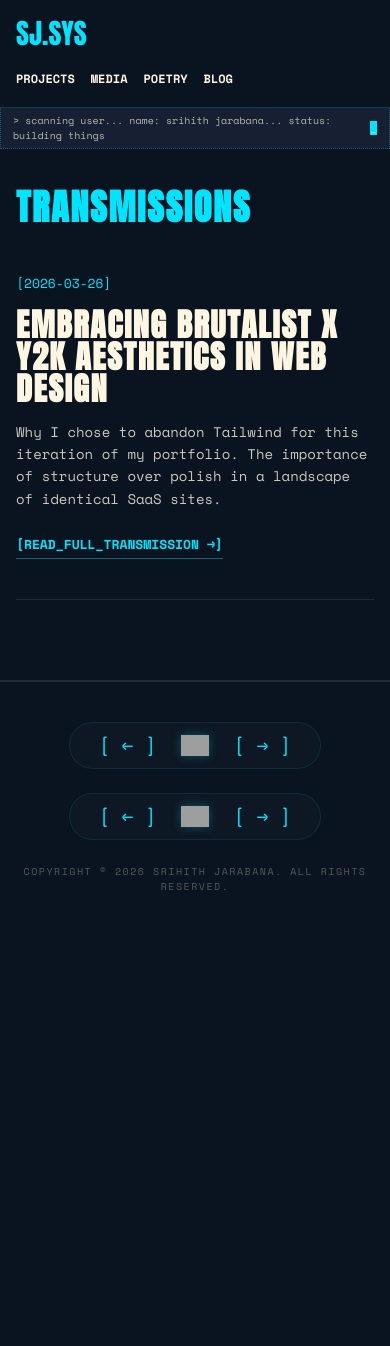
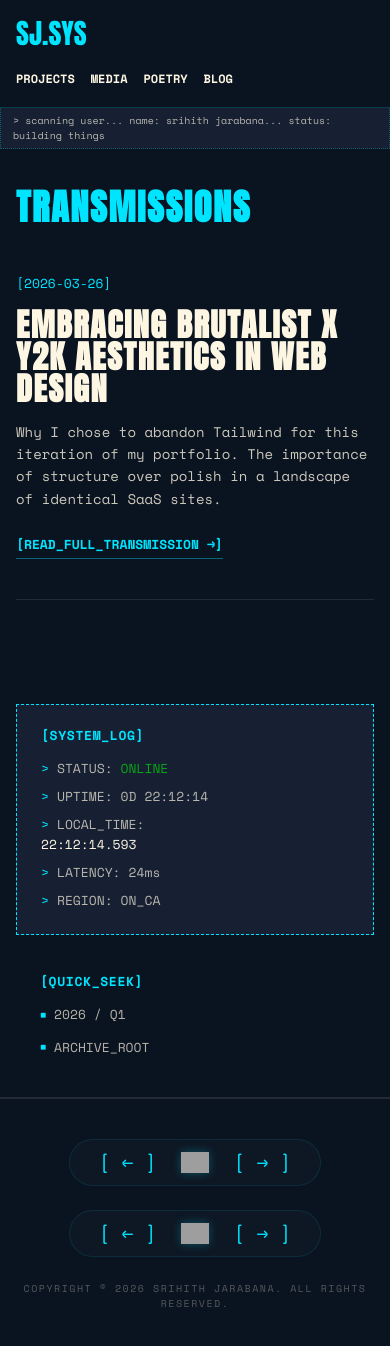
Before and after one commit to 12g3nd/12g3nd.github.io, a React (Vite) app: page /blog in a window 390 px wide. Shown: the top 1346 px of the page. Before the commit the page ends 934 px from the top, so only its background shows below. Built offline with nearby package versions, Linux system fonts and the light colour scheme; grey boxes are pictures that could not be loaded.

Commit message:
feat: implement brutalist system sidebar on blog page with live uptime

```diff
--- /dev/null
+++ b/src/pages/Blog.css
@@ -0,0 +1,160 @@
+.blog-layout {
+  display: flex;
+  gap: 4rem;
+  align-items: flex-start;
+  margin-top: 3rem;
+}
+
+.blog-feed {
+  flex: 1 1 0%;
+  max-width: 800px;
+}
+
+.blog-post {
+  border-bottom: 1px solid rgba(253, 246, 227, 0.1);
+  padding-bottom: 2.5rem;
+  margin-bottom: 2.5rem;
+  position: relative;
+}
+
+.post-date {
+  color: var(--accent-primary);
+  font-family: var(--font-mono);
+  font-size: 13px;
+  display: block;
+  margin-bottom: 1rem;
+}
+
+.post-title {
+  font-size: 2rem;
+  margin: 0 0 1rem 0;
+  font-family: var(--font-display);
+  color: var(--text-primary);
+}
+
+.post-abstract {
+  font-size: 14px;
+  font-family: var(--font-mono);
+  color: rgba(253, 246, 227, 0.8);
+  line-height: 1.6;
+}
+
+.post-link {
+  display: inline-block;
+  margin-top: 1.5rem;
+  color: var(--accent-primary);
+  font-family: var(--font-mono);
+  font-size: 13px;
+  font-weight: bold;
+  border-bottom: 1px solid rgba(0, 229, 255, 0.4);
+  padding-bottom: 4px;
+  transition: all 0.15s ease;
+  text-decoration: none;
+}
+
+.post-link:hover {
+  border-color: var(--accent-primary);
+  color: var(--text-primary);
+}
+
+.blog-sidebar {
+  width: 300px;
+  flex-shrink: 0;
+  position: sticky;
+  top: 100px;
+  display: flex;
+  flex-direction: column;
+  gap: 2.5rem;
+}
+
+.system-log-box {
+  border: 1px dashed var(--accent-primary);
+  padding: 1.5rem;
+  background-color: var(--bg-surface);
+}
+
+.system-log-box h4, .sidebar-section h4 {
+  color: var(--accent-primary);
+  font-size: 13px;
+  margin-bottom: 1rem;
+  font-family: var(--font-mono);
+  text-transform: uppercase;
+}
+
+.sidebar-section {
+  padding: 0 1.5rem;
+}
+
+.system-log-box ul {
+  list-style: none;
+  padding: 0;
+  margin: 0;
+  font-size: 13px;
+  color: rgba(253, 246, 227, 0.7);
+  font-family: var(--font-mono);
+  display: flex;
+  flex-direction: column;
+  gap: 0.5rem;
+}
+
+.system-log-box ul li span:not(.blink-text):not(.time-display) {
+  color: var(--accent-primary);
+}
+
+.time-display {
+  color: var(--text-primary);
+}
+
+.status-online {
+  color: #0f0;
+}
+
+.blink-text {
+  animation: blink 2s linear infinite;
+}
+
+@keyframes blink {
+  0%, 49% { opacity: 1; }
+  50%, 100% { opacity: 0; }
+}
+
+.quick-seek-list {
+  list-style: none;
+  padding: 0;
+  margin: 0;
+  font-size: 13px;
+  color: rgba(253, 246, 227, 0.7);
+  font-family: var(--font-mono);
+  display: flex;
+  flex-direction: column;
+  gap: 0.8rem;
+}
+
+.quick-seek-list li a {
+  display: flex;
+  align-items: center;
+  gap: 0.5rem;
+  cursor: pointer;
+  transition: color 0.15s ease;
+  color: inherit;
+  text-decoration: none;
+}
+
+.quick-seek-list li a:hover {
+  color: var(--text-primary);
+}
+
+.seek-bullet {
+  color: var(--accent-primary);
+  font-size: 10px;
+}
+
+@media (max-width: 900px) {
+  .blog-layout {
+    flex-direction: column;
+  }
+  .blog-sidebar {
+    width: 100%;
+    position: static;
+  }
+}
--- a/src/pages/Blog.tsx
+++ b/src/pages/Blog.tsx
@@ -1,14 +1,44 @@
+import { useState, useEffect } from 'react';
+import { Link } from 'react-router-dom';
 import PageTransition from '../components/PageTransition';
-import { Link } from 'react-router-dom';
+import './Blog.css';
 
 export default function Blog() {
+  const [uptime, setUptime] = useState(0);
+  const [timeStr, setTimeStr] = useState('');
+
+  useEffect(() => {
+    // System Birthdate (March 27, 2026)
+    const birthDate = new Date('2026-03-27T00:00:00').getTime();
+
+    const interval = setInterval(() => {
+      const diff = Math.floor((Date.now() - birthDate) / 1000);
+      setUptime(Math.max(0, diff));
+
+      const now = new Date();
+      setTimeStr(now.toLocaleTimeString('en-US', { hour12: false, hour: '2-digit', minute: '2-digit', second: '2-digit' }) + '.' + now.getMilliseconds().toString().padStart(3, '0'));
+    }, 47);
+    return () => clearInterval(interval);
+  }, []);
+
+  const formatUptime = (seconds: number) => {
+    const d = Math.floor(seconds / (3600 * 24));
+    const h = Math.floor((seconds % (3600 * 24)) / 3600).toString().padStart(2, '0');
+    const m = Math.floor((seconds % 3600) / 60).toString().padStart(2, '0');
+    const s = (seconds % 60).toString().padStart(2, '0');
+    return `${d}D ${h}:${m}:${s}`;
+  };
+
   return (
     <PageTransition>
       <section className="section">
         <div className="section-header">
           <h2>TRANSMISSIONS</h2>
         </div>
-        <div style={{ marginTop: '3rem', maxWidth: '800px' }}>
+
+        <div className="blog-layout">
+          {/* Main Content */}
+          <div className="blog-feed">
             {[
               {
                 date: '2026-03-26',
@@ -17,18 +47,47 @@ export default function Blog() {
                 link: '/blog/brutalist-y2k'
               },
             ].map((post, i) => (
-            <article key={i} style={{ borderBottom: '1px solid rgba(253, 246, 227,0.1)', paddingBottom: '2.5rem', marginBottom: '2.5rem', position: 'relative' }}>
-              <span style={{ color: 'var(--accent-primary)', fontFamily: 'var(--font-mono)', fontSize: '13px', display: 'block', marginBottom: '1rem' }}>[{post.date}]</span>
-              <h3 style={{ fontSize: '2rem', margin: '0 0 1rem 0', fontFamily: 'var(--font-display)', color: 'var(--text-primary)' }}>{post.title}</h3>
-              <p style={{ fontSize: '14px', fontFamily: 'var(--font-mono)', color: 'rgba(253, 246, 227,0.8)', lineHeight: '1.6' }}>{post.abstract}</p>
-              <Link to={post.link} style={{ display: 'inline-block', marginTop: '1.5rem', color: 'var(--accent-primary)', fontFamily: 'var(--font-mono)', fontSize: '13px', fontWeight: 'bold', borderBottom: '1px solid rgba(0,229,255,0.4)', paddingBottom: '4px', transition: 'all 0.15s ease', textDecoration: 'none' }}
-                onMouseOver={(e) => { e.currentTarget.style.borderColor = 'var(--accent-primary)'; e.currentTarget.style.color = 'var(--text-primary)'; }}
-                onMouseOut={(e) => { e.currentTarget.style.borderColor = 'rgba(0,229,255,0.4)'; e.currentTarget.style.color = 'var(--accent-primary)'; }}>
+              <article key={i} className="blog-post">
+                <span className="post-date">[{post.date}]</span>
+                <h3 className="post-title">{post.title}</h3>
+                <p className="post-abstract">{post.abstract}</p>
+                <Link to={post.link} className="post-link">
                   [READ_FULL_TRANSMISSION →]
                 </Link>
               </article>
             ))}
           </div>
+
+          {/* Sidebar */}
+          <aside className="blog-sidebar">
+            <div className="system-log-box">
+              <h4>[SYSTEM_LOG]</h4>
+              <ul>
+                <li><span>&gt;</span> STATUS: <span className="blink-text status-online">ONLINE</span></li>
+                <li><span>&gt;</span> UPTIME: {formatUptime(uptime)}</li>
+                <li><span>&gt;</span> LOCAL_TIME: <br/><span className="time-display">{timeStr || 'LOADING...'}</span></li>
+                <li><span>&gt;</span> LATENCY: 24ms</li>
+                <li><span>&gt;</span> REGION: ON_CA</li>
+              </ul>
+            </div>
+
+            <div className="sidebar-section">
+              <h4>[QUICK_SEEK]</h4>
+              <ul className="quick-seek-list">
+                <li>
+                  <Link to="/blog" onClick={() => window.scrollTo(0, 0)}>
+                    <span className="seek-bullet">■</span> 2026 / Q1
+                  </Link>
+                </li>
+                <li>
+                  <Link to="/blog" onClick={() => window.scrollTo(0, 0)}>
+                    <span className="seek-bullet">■</span> ARCHIVE_ROOT
+                  </Link>
+                </li>
+              </ul>
+            </div>
+          </aside>
+        </div>
       </section>
     </PageTransition>
   );
--- a/src/pages/Projects.tsx
+++ b/src/pages/Projects.tsx
@@ -29,7 +29,7 @@ export default function Projects() {
             {
               id: '03',
               name: 'VOTE SRIHITH SNAPCHAT FILTER',
-              description: "Something I did a few years ago for whenever I ran for a position and wanted an easy way for people to share my campaign on social media. Went viral somewhere else in the world and it has 201.5k shares, 198k lens plays, and 666 shares (numbers accurate as of 4.6.26). Thought it was funny and creative.\n\n(Note: The person in the image is not me.)",
+              description: "Something I did a few years ago for whenever I ran for a position and wanted an easy way for people to share my campaign on social media. Went viral somewhere else in the world and it has 201.5k lens views, 198k lens plays, and 666 shares (numbers accurate as of 4.6.26). Thought it was funny and creative.\n\n(Note: The person in the image is not me.)",
               stack: ['Snapchat Lens Studio', 'AR', 'Social Media'],
               link: 'https://www.snapchat.com/lens/5f0f516178844f8a8980e5abb0d93ad0',
               linkText: '[VIEW LENS ↗]',
```
Lines whose indentation alone changed are shown as unchanged.
